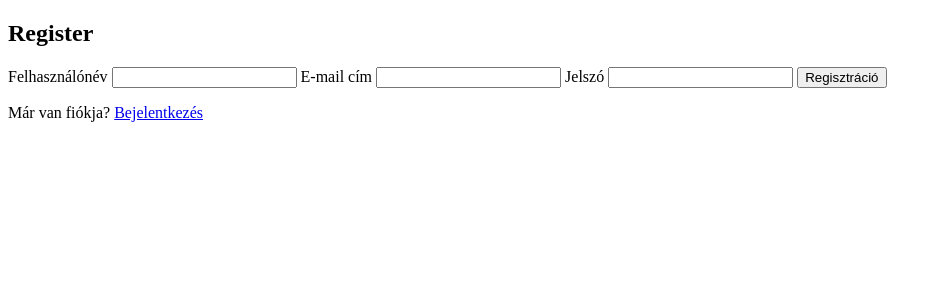
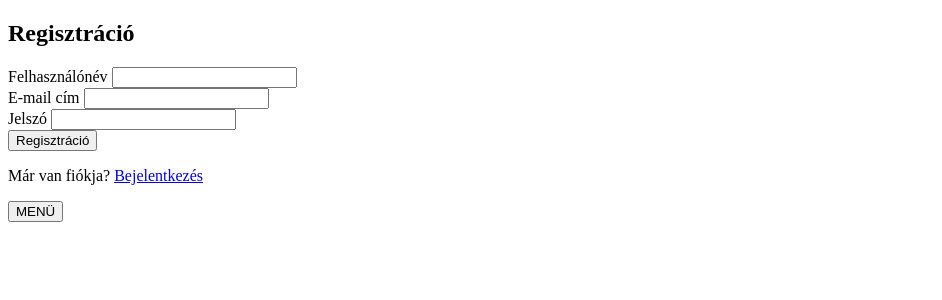
Before and after one commit to PQ653P/AFP1-nagyproject, a PHP site: page /register.php in a window 1280 px wide. Shown: the top 300 px of the page, without its empty margins (0-942 px from the left). Run offline with PHP 8.4, Linux system fonts and the light colour scheme.

Commit message:
Register.php javítása.

```diff
--- a/Code/user/register.php
+++ b/Code/user/register.php
@@ -7,26 +7,33 @@
 </head>
 <body>
 	<div class="header">
-		<h2>Register</h2>
+		<h2>Regisztráció</h2>
 	</div>
 
 	<form method="post" action="register.php">
 
 		<?php include('errors.php'); ?>
-
+		<div class="input-group">
 			<label>Felhasználónév</label>
 			<input type="text" name="username" value="<?php echo $name; ?>">
-
+		</div>
+		<div class="input-group">
 			<label>E-mail cím</label>
 			<input type="email" name="email" value="<?php echo $email; ?>">
-
+		</div>
+		<div class="input-group">
 			<label>Jelszó</label>
 			<input type="password" name="password">
-
-			<button type="submit" class="btn" name="reg_user">Regisztráció</button>
+		</div>
+		<div class="input-group">
+			<button type="submit" class="btn" name="register">Regisztráció</button>
+		</div>
 		<p>
 			Már van fiókja? <a href="login.php">Bejelentkezés</a>
 		</p>
 	</form>
+	<form>
+	<button class="menubutton" type="submit" formaction="file:///C:/xampp/htdocs/BLACKJACK/Code/menu.html"><span>MENÜ</span></button><br>
+	</form>
 </body>
 </html>
--- a/Code/user/server.php
+++ b/Code/user/server.php
@@ -9,9 +9,8 @@
 	$db = mysqli_connect('localhost', 'root', '', 'afp_hnft_poker');
 
 
-	if (isset($_POST['reg_user'])) {
+	if (isset($_POST['register'])) {
 
-		$id = mysqli_real_escape_string($db, $_POST['id']);
 		$name = mysqli_real_escape_string($db, $_POST['name']);
 		$email = mysqli_real_escape_string($db, $_POST['email']);
 		$password = mysqli_real_escape_string($db, $_POST['password']);
```
